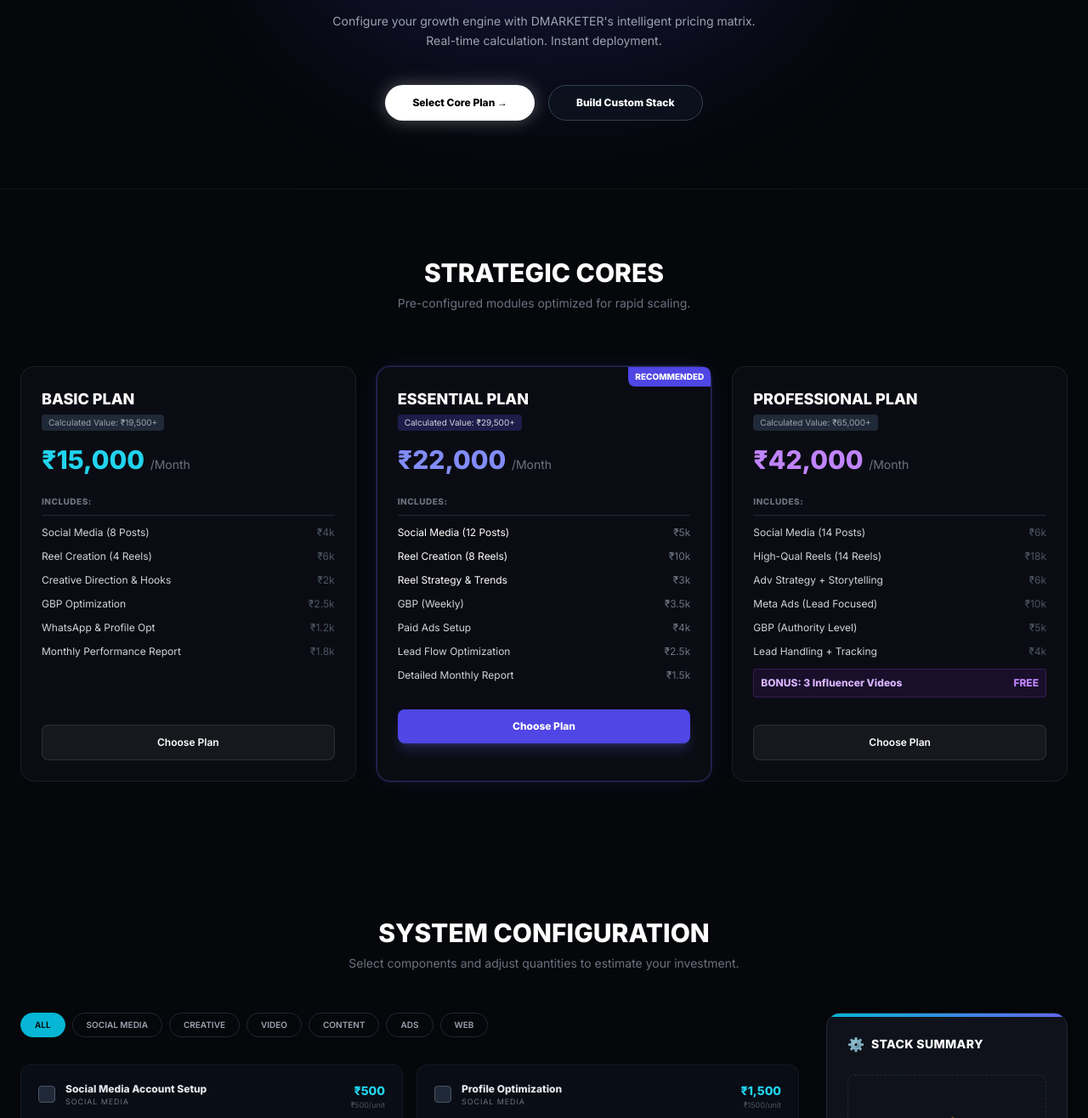
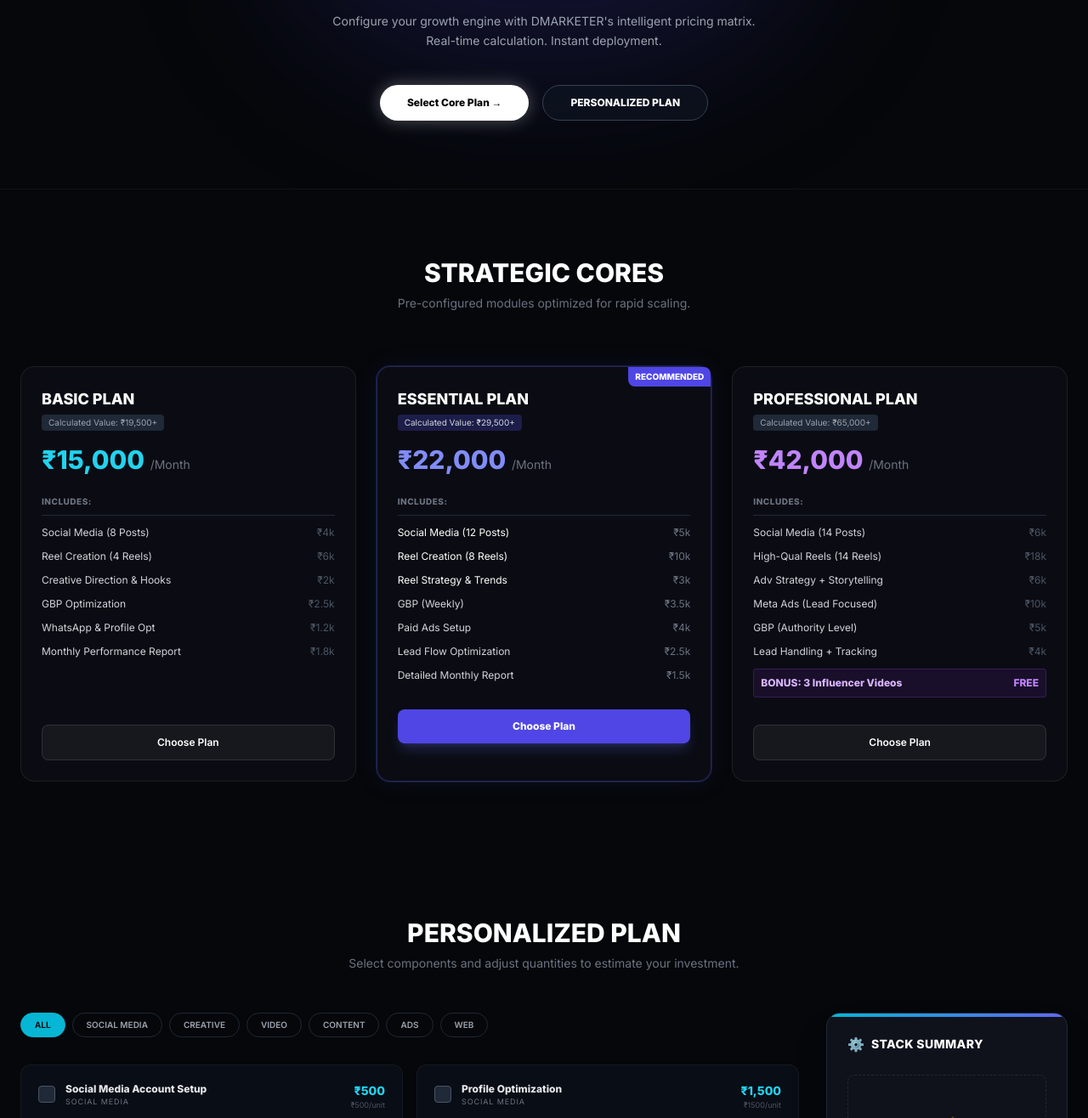
Before and after one commit to ganapati47/-DMARKETER, a plain HTML site: page index.html in a window 1280 px wide. Shown: the part 333-1649 px from the top of the page at 85% size. Drawn offline with nearby package versions, Linux system fonts and the light colour scheme.

Commit message:
Update index.html

```diff
--- a/index.html
+++ b/index.html
@@ -93,7 +93,7 @@
                 Select Core Plan →
             </button>
             <button @click="scrollTo('config')" class="border border-gray-700 bg-gray-900/50 px-8 py-3 rounded-full font-bold text-xs hover:bg-gray-800 transition backdrop-blur-sm">
-                Build Custom Stack
+                PERSONALIZED PLAN
             </button>
         </div>
     </header>
@@ -224,7 +224,7 @@
 
     <section id="config" class="max-w-7xl mx-auto px-6 py-20">
         <div class="text-center mb-12">
-            <h2 class="text-3xl font-bold mb-2">SYSTEM CONFIGURATION</h2>
+            <h2 class="text-3xl font-bold mb-2">PERSONALIZED PLAN</h2>
             <p class="text-gray-500 text-sm">Select components and adjust quantities to estimate your investment.</p>
         </div>
 
```
